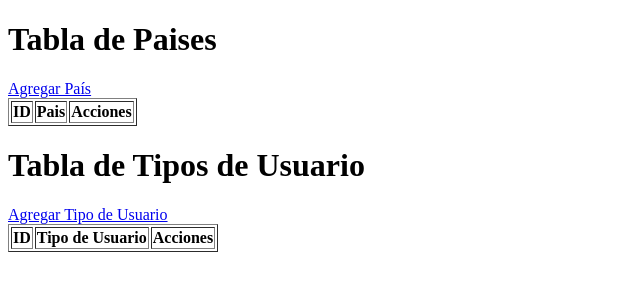
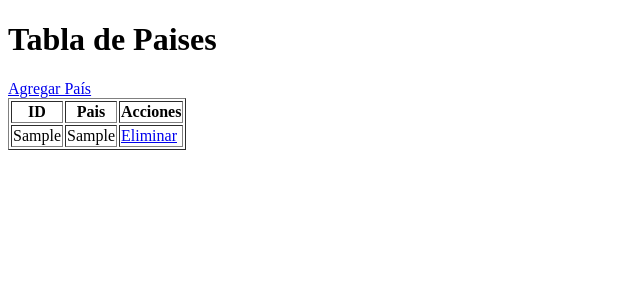
Before and after one commit to AleLeonie/CRUD-basico, a Django app: page /usuario/paises/ in a window 1280 px wide. Shown: the top 300 px of the page, without its empty margins (0-640 px from the left). Run offline with Django 5.2, Linux system fonts and the light colour scheme; tables that the repository leaves empty hold one stand-in row (values such as "Sample post"); lists and menus that the app fills with data are empty.

Commit message:
termino tabla paises

```diff
--- a/mysite/miapp/urls.py
+++ b/mysite/miapp/urls.py
@@ -13,5 +13,5 @@
     # URLs Pais
     path('usuario/paises/', paises_lista, name = 'paises_lista'),
     path('usuario/crearpaises', pais_create, name = 'pais_create'),
-    path('usuario/paises/eliminar/>str:id_pais>/', views.pais_delete, name='pais_delete'),
+    path('usuario/paises/eliminar/<str:id_pais>/', views.pais_delete, name='pais_delete'),
 ]
--- a/mysite/miapp/views.py
+++ b/mysite/miapp/views.py
@@ -33,7 +33,7 @@
 # Funciones Pais
 def paises_lista(request):
     paises = Pais.objects.all()
-    return render(request, 'usuario/paises.html', {'paies':paises})
+    return render(request, 'usuario/paises.html', {'paises':paises})
 
 def pais_create(request):
     if request.method == 'POST':
--- a/mysite/templates/usuario/paises.html
+++ b/mysite/templates/usuario/paises.html
@@ -26,25 +26,3 @@
     </table>
 </body>
 </html>
-
-<body>
-    <h1>Tabla de Tipos de Usuario</h1>
-    <a href="{% url 'usuario_tipo_create' %}">Agregar Tipo de Usuario</a>
-    <table border="1">
-        <tr>
-            <th>ID</th>
-            <th>Tipo de Usuario</th>
-            <th>Acciones</th>
-        </tr>
-        {% for usuario_tipo in usuariostipos %}
-        <tr>
-            <td>{{ usuario_tipo.id_usuario_tipo }}</td>
-            <td>{{ usuario_tipo.usuario_tipo }}</td>
-            <td>
-                <a href="{% url 'usuario_tipo_delete' id_usuario_tipo=usuario_tipo.id_usuario_tipo %}">Eliminar</a>
-            </td>
-        </tr>
-        {% endfor %}
-    </table>
-</body>
-</html>
```
